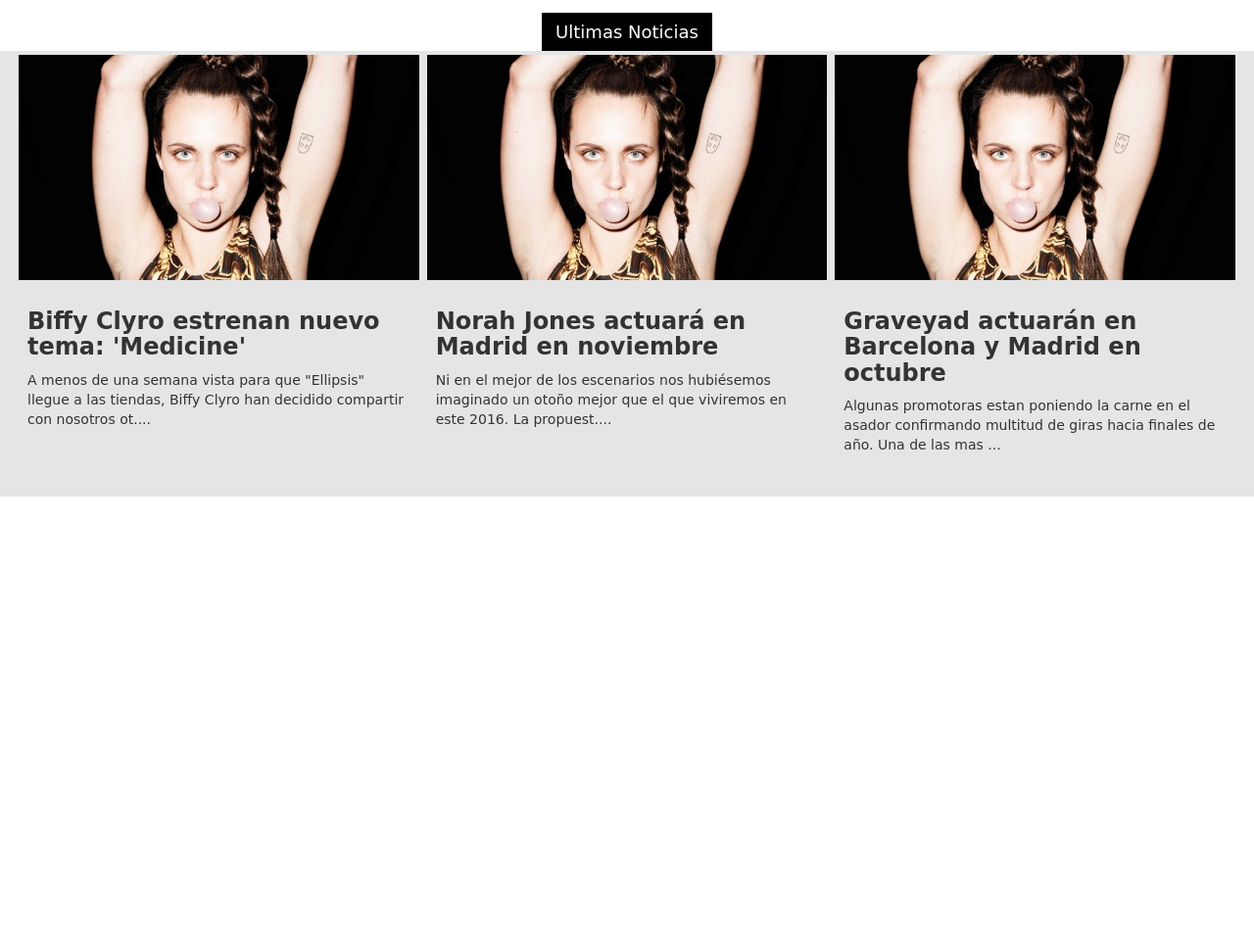
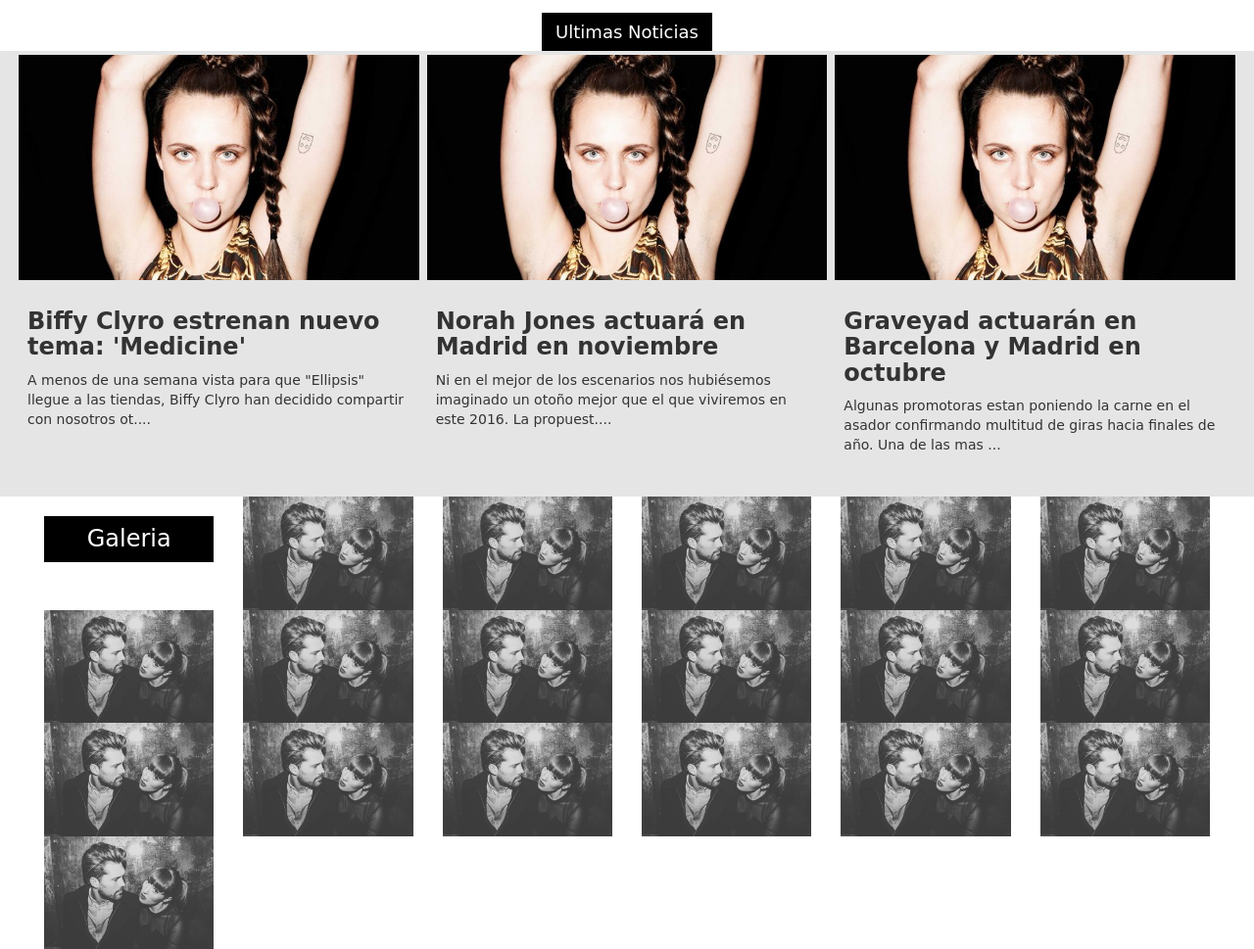
Before and after one commit to salomonmac/AllWeDo, a plain HTML site: page index.html in a window 1280 px wide. Shown: the part 1321-2290 px from the top of the page at 98% size. Before the commit the page ends 1828 px from the top, so only its background shows below. Drawn offline with Linux system fonts and the light colour scheme; a web font is replaced by a local one.

Commit message:
update salomon

```diff
--- a/index.html
+++ b/index.html
@@ -198,9 +198,36 @@
                 </div>
             </div>
         </div>
+       <!--Seccion de las galerias-->
+       <div class="container-fluid">
+          <div class="col-sm-12">
+              <div class="col-md-2 col-sm-3 col-xs-3">
+                  <h3 class="artistas">Galeria</h3>
+              </div>
+              <div class="col-xs-2"><img src="img/galeria.jpg" alt="" class="img img-responsive"></div>
+              <div class="col-xs-2"><img src="img/galeria.jpg" alt="" class="img img-responsive"></div>
+              <div class="col-xs-2"><img src="img/galeria.jpg" alt="" class="img img-responsive"></div>
+              <div class="col-xs-2"><img src="img/galeria.jpg" alt="" class="img img-responsive"></div>
+              <div class="col-xs-2"><img src="img/galeria.jpg" alt="" class="img img-responsive"></div>
+              <div class="col-xs-2"><img src="img/galeria.jpg" alt="" class="img img-responsive"></div>
+              <div class="col-xs-2"><img src="img/galeria.jpg" alt="" class="img img-responsive"></div>
+              <div class="col-xs-2"><img src="img/galeria.jpg" alt="" class="img img-responsive"></div>
+              <div class="col-xs-2"><img src="img/galeria.jpg" alt="" class="img img-responsive"></div>
+              <div class="col-xs-2"><img src="img/galeria.jpg" alt="" class="img img-responsive"></div>
+              <div class="col-xs-2"><img src="img/galeria.jpg" alt="" class="img img-responsive"></div>
+              <div class="col-xs-2"><img src="img/galeria.jpg" alt="" class="img img-responsive"></div>
+              <div class="col-xs-2"><img src="img/galeria.jpg" alt="" class="img img-responsive"></div>
+              <div class="col-xs-2"><img src="img/galeria.jpg" alt="" class="img img-responsive"></div>
+              <div class="col-xs-2"><img src="img/galeria.jpg" alt="" class="img img-responsive"></div>
+              <div class="col-xs-2"><img src="img/galeria.jpg" alt="" class="img img-responsive"></div>
+              <div class="col-xs-2"><img src="img/galeria.jpg" alt="" class="img img-responsive"></div>
+              <div class="col-xs-2"><img src="img/galeria.jpg" alt="" class="img img-responsive"></div>
+          </div>
+       </div>
+    </section>
+    <footer class="container-fluid">
 
-
-    </section>
+    </footer>
 	<script src="js/jquery.js"></script>
 	<script src="js/bootstrap.min.js"></script>
 </body>
```
Also changed, not shown: img/galeria.jpg (added).
